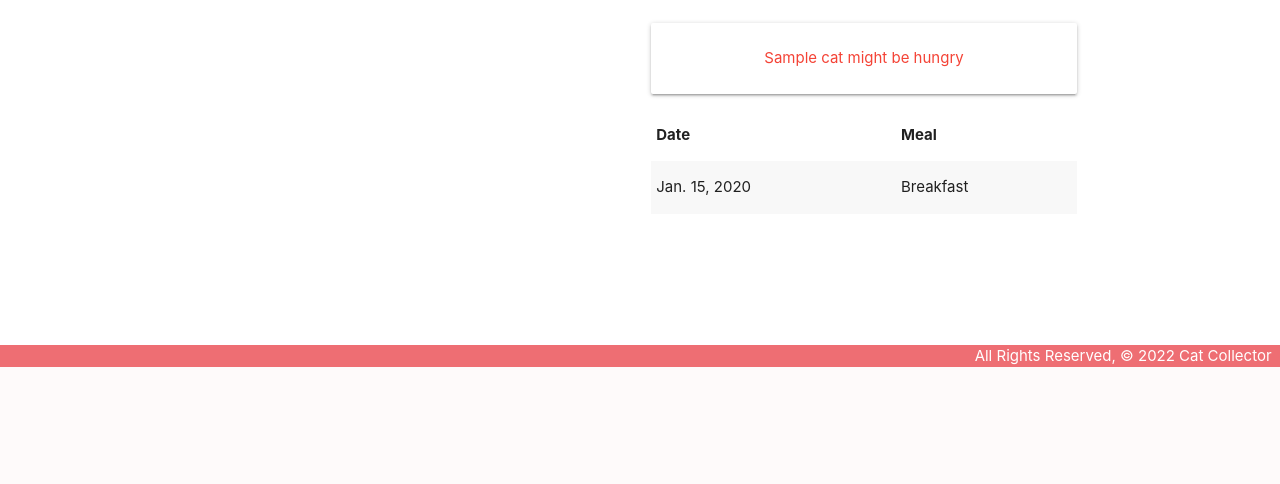
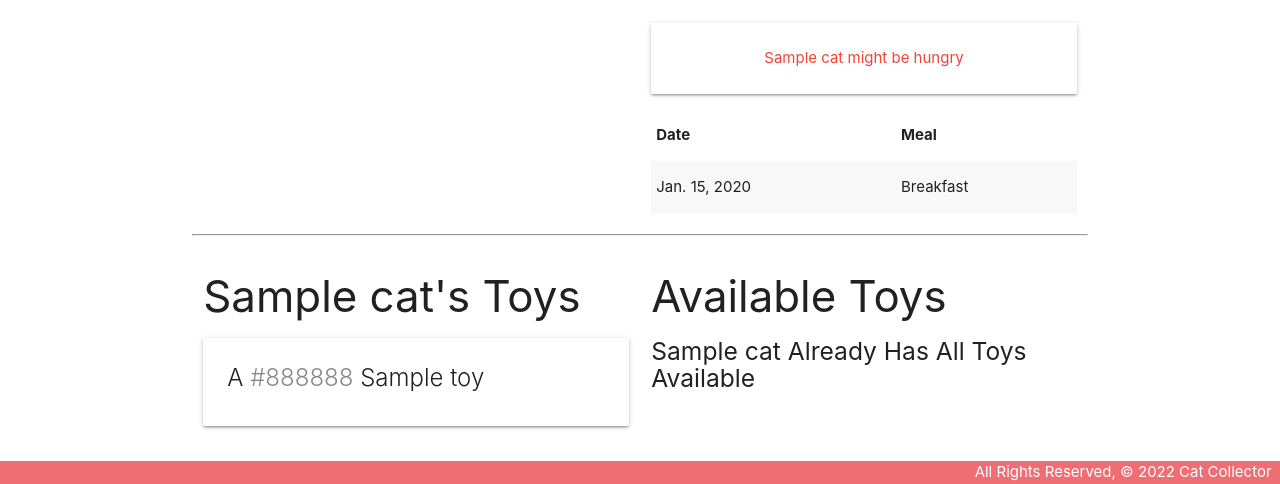
Before and after one commit to cpak125/django-catcollector, a Django app: page /cats/1/ in a window 1280 px wide. Shown: the part 433-917 px from the top of the page. Before the commit the page ends 800 px from the top, so only its background shows below. Run offline with Django 4.2, Linux system fonts and the light colour scheme; tables that the repository leaves empty hold one stand-in row (values such as "Sample post").

Commit message:
add Toy model, view all available toys

```diff
--- a/catcollector/settings.py
+++ b/catcollector/settings.py
@@ -106,7 +106,7 @@ AUTH_PASSWORD_VALIDATORS = [
 
 LANGUAGE_CODE = 'en-us'
 
-TIME_ZONE = 'UTC'
+TIME_ZONE = 'US/Eastern'
 
 USE_I18N = True
 
--- a/main_app/models.py
+++ b/main_app/models.py
@@ -21,6 +21,7 @@ class Toy(models.Model):
   def get_absolute_url(self):
     return reverse('toys_detail', kwargs={'pk': self.id})
 
+
 class Cat(models.Model):
   #define the fields/columns
   name = models.CharField(max_length=100)
@@ -28,7 +29,10 @@ class Cat(models.Model):
   description = models.TextField(max_length=250)
   age = models.IntegerField()
   # there will be a 'feeding_set' related-manager
-  #  used to access a cat's feedings
+  # used to access a cat's feedings
+  #
+  # Add the M:M relationship
+  toys = models.ManyToManyField(Toy)
 
   def __str__(self):
     return f'{self.name} ({self.id})'
--- a/main_app/templates/cats/detail.html
+++ b/main_app/templates/cats/detail.html
@@ -30,13 +30,17 @@
     </form>
     <br>
     {% if cat.fed_for_today %}
-      <div class="card-panel teal-text center-align">{{cat.name}} has been fed all meals for today</div>
+    <div class="card-panel teal-text center-align">{{cat.name}} has been fed all meals for today
+    </div>
     {% else %}
     <div class="card-panel red-text center-align">{{cat.name}} might be hungry</div>
     {% endif %}
     <table class="striped">
       <thead>
-        <tr><th>Date</th><th>Meal</th></tr>
+        <tr>
+          <th>Date</th>
+          <th>Meal</th>
+        </tr>
       </thead>
       <tbody>
         {% for feeding in cat.feeding_set.all %}
@@ -49,6 +53,50 @@
     </table>
   </div>
 </div>
+
+<hr>
+<div class="row">
+  <div class="col s6">
+    <h3>{{ cat.name }}'s Toys</h3>
+    {% if cat.toys.count %}
+    {% for toy in cat.toys.all %}
+    <div class="card">
+      <div class="card-content">
+        <span class="card-title">
+          A <span style="color: {{ toy.color }}">{{ toy.color }}</span> {{ toy.name }}
+        </span>
+      </div>
+    </div>
+    {% endfor %}
+    {% else %}
+    <h5>No Toys :(</h5>
+    {% endif %}
+  </div>
+  <!-- Available toys will come after this line -->
+  <div class="col s6">
+    <h3>Available Toys</h3>
+    {% if toys.count %}
+      {% for toy in toys.all %}
+        <div class="card">
+          <div class="card-content">
+            <span class="card-title">
+              A <span style="color: {{ toy.color }}">{{ toy.color }}</span> {{ toy.name }}
+            </span>
+          </div>
+          <div class="card-action">
+            <form action="" method="POST">
+              {% csrf_token %}
+              <button type="submit" class="btn">Add</button>
+            </form>
+          </div>
+        </div>
+      {% endfor %}
+    {% else %}
+      <h5>{{cat.name}} Already Has All Toys Available</h5>
+    {% endif %}
+  </div>
+</div>
+
 
 <script>
   const dateEl = document.getElementById('id_date');
--- a/main_app/views.py
+++ b/main_app/views.py
@@ -22,12 +22,19 @@ def cats_index(request):
 # Define cats detail view
 def cats_detail(request, cat_id):
   cat = Cat.objects.get(id=cat_id)
+  # Get the toys the cat doesn't have...
+  # First, create a list of the toy ids that the cat DOES have
+  toy_ids_list = cat.toys.all().values_list('id')
+  # Now we can query for toys whose ids are not in the list using exclude
+  unassigned_toys = Toy.objects.exclude(id__in=toy_ids_list)
+  print(unassigned_toys)
   # instantiate FeedingForm to be rendered
   # within the detail.html template
   feeding_form = FeedingForm()
   return render(request, 'cats/detail.html', {
     'cat': cat,
-    'feeding_form': feeding_form
+    'feeding_form': feeding_form,
+    'toys': unassigned_toys
   })
 
 # Define the add feeding for a cat functionality
@@ -46,7 +53,7 @@ def add_feeding(request, cat_id):
 # Class-Based View (CBV) to create a cat
 class CatCreate(CreateView):
   model = Cat
-  fields = '__all__'
+  fields = ['name', 'breed', 'description', 'age']
 
 # Class-Based View to update a cat
 class CatUpdate(UpdateView):
```
Also changed, not shown: main_app/migrations/0004_cat_toys.py (added). Lines whose indentation alone changed are shown as unchanged.
